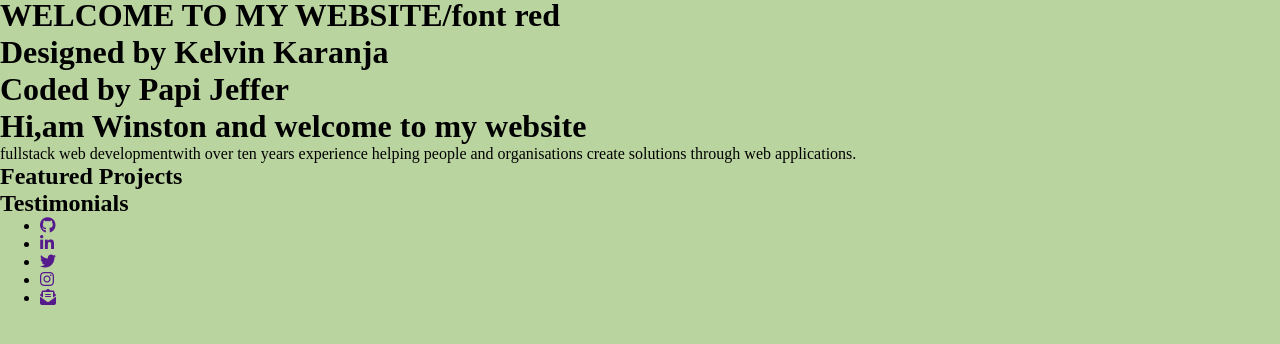
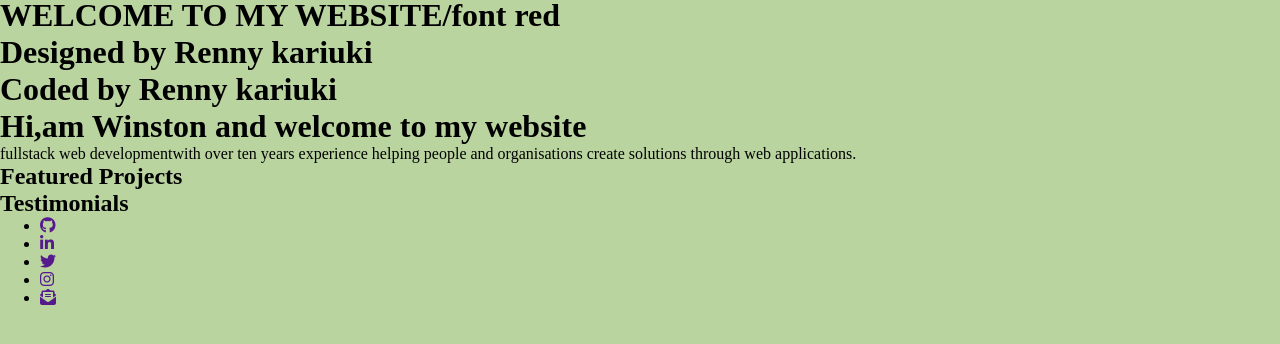
Before and after one commit to Reuskaris17/web-css, a plain HTML site: page index.html in a window 1280 px wide. Shown: the part 76-420 px from the top of the page. Drawn offline with Linux system fonts and the light colour scheme.

Commit message:
Update index.html

```diff
--- a/index.html
+++ b/index.html
@@ -35,8 +35,8 @@
         length="600"
       />
       <h1>WELCOME TO MY WEBSITE/font red</h1>
-      <h1>Designed by Kelvin Karanja</h1>
-      <h1>Coded by Papi Jeffer</h1>
+      <h1>Designed by Renny kariuki</h1>
+      <h1>Coded by Renny kariuki</h1>
 
       <h1>Hi,am Winston and welcome to my website</h1>
       <p>
```
